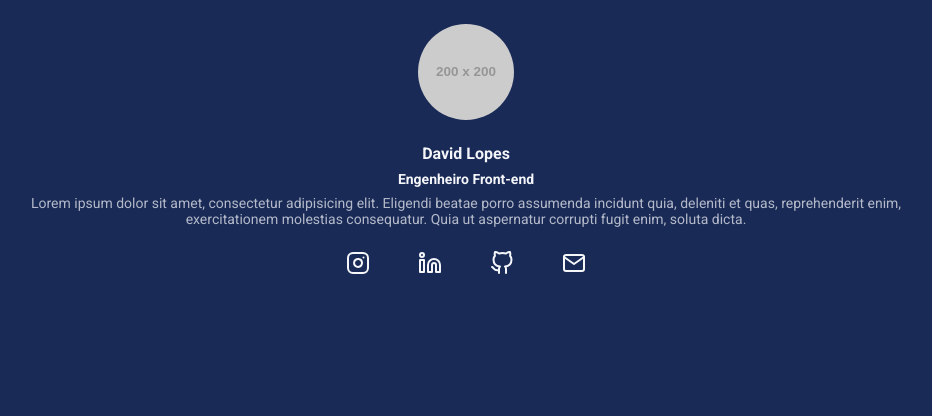
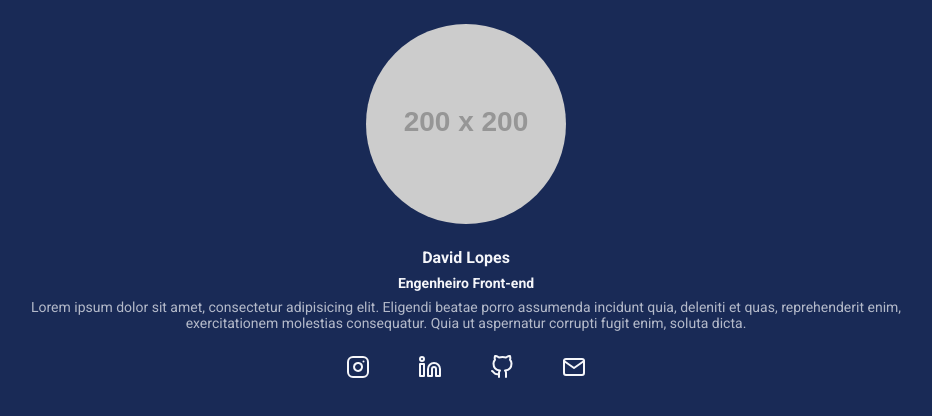
Before and after one commit to Davidlp0131/Personal-page-with-less, a website: page index.html in a window 1280 px wide. Shown: the whole page, without its empty margins (174-1106 px from the left). Drawn offline with Linux system fonts and the light colour scheme; placeholder pictures from the web are drawn by us.

```diff
--- a/src/styles/main.less
+++ b/src/styles/main.less
@@ -43,8 +43,6 @@
         display: block;
         margin: 0 auto 24px;
         border-radius: 50%;
-        height: 96px;
-        width: 96px;
     }
 }
 
```
Also changed, not shown: build/styles/main.css, index.html (line endings or trailing spaces).
